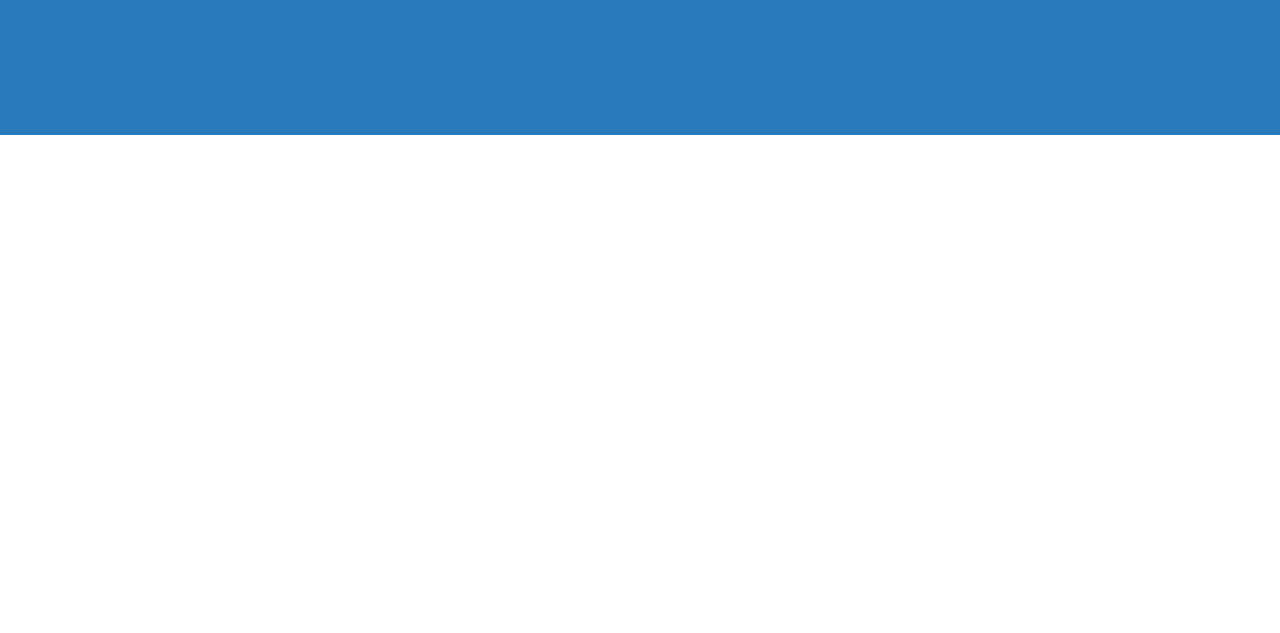
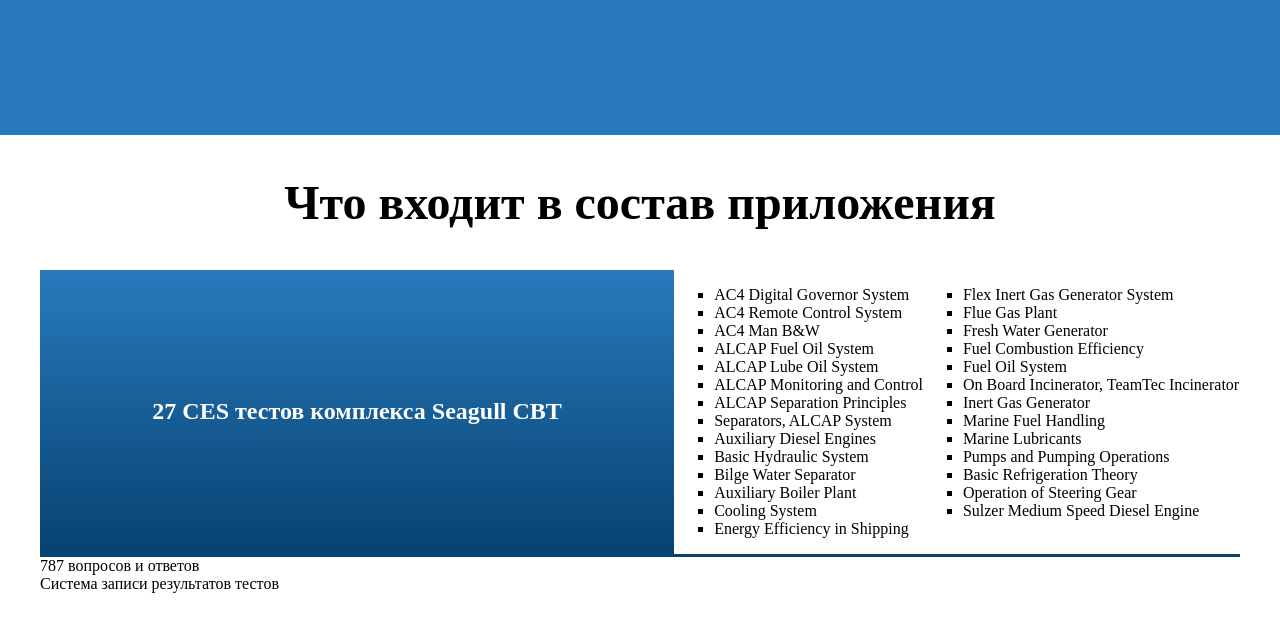
Before and after one commit to serverwind/productLanding, a plain HTML site: page index.html in a window 1280 px wide. Shown: the part 553-1186 px from the top of the page. Before the commit the page ends 800 px from the top, so only its background shows below. Drawn offline with Linux system fonts and the light colour scheme.

Commit message:
Сделана первая часть раздела: что входит в приложение

```diff
--- a/index.html
+++ b/index.html
@@ -11,11 +11,60 @@
 	<section class='appWrapper'>
 		<div class="appDesc">
 			<h1>Seagull CES CBT приложение по Marine Engineering</h1>
-			<p>Приложение для тестирования моряков, объединяющее в себе вопросы из большого количества тестов по темам, относящимся к морской инженерии.</p>
+			<p>Эксклюзивное приложение от <b>Sea-Man.Org</b> для тестирования моряков, объединяющее в себе вопросы из большого количества тестов по темам, относящимся к морской инженерии.</p>
 			<button id='downloadButton'><i class="fa fa-windows"></i> Скачать</button>
 			<button id='infoButton'><i class="fa fa-info-circle"></i> Узнать больше</button>
 		</div>
 		<div class="appDescImg"></div>
 	</section>
+	<h2 class='app-has'>Что входит в состав приложения</h2>
+	<section class='about-app'>
+		<div class="app-tests">
+			<div class='app-tests-num'>
+				<p>27 CES тестов комплекса Seagull CBT</p>
+			</div>
+			<div class='app-tests-row1'>
+				<ul class='app-tests-list'>
+					<li>AC4 Digital Governor System</li>
+					<li>AC4 Remote Control System</li>
+					<li>AC4 Man B&W</li>
+					<li>ALCAP Fuel Oil System</li>
+					<li>ALCAP Lube Oil System</li>
+					<li>ALCAP Monitoring and Control</li>
+					<li>ALCAP Separation Principles</li>
+					<li>Separators, ALCAP System</li>
+					<li>Auxiliary Diesel Engines</li>
+					<li>Basic Hydraulic System</li>
+					<li>Bilge Water Separator</li>
+					<li>Auxiliary Boiler Plant</li>
+					<li>Cooling System</li>
+					<li>Energy Efficiency in Shipping</li>
+				</ul>
+			</div>
+			<div class='app-tests-row2'>
+				<ul class='app-tests-list'>
+					<li>Flex Inert Gas Generator System</li>
+					<li>Flue Gas Plant</li>
+					<li>Fresh Water Generator</li>
+					<li>Fuel Combustion Efficiency</li>
+					<li>Fuel Oil System</li>
+					<li>On Board Incinerator, TeamTec Incinerator</li>
+					<li>Inert Gas Generator</li>
+					<li>Marine Fuel Handling</li>
+					<li>Marine Lubricants</li>
+					<li>Pumps and Pumping Operations</li>
+					<li>Basic Refrigeration Theory</li>
+					<li>Operation of Steering Gear</li>
+					<li>Sulzer Medium Speed Diesel Engine</li>
+				</ul>
+			</div>
+		</div>
+		<div class="app-answers">
+			<div>787 вопросов и ответов</div>
+		</div>
+		<div class="app-ratings">
+			<div>Система записи результатов тестов</div>
+		</div>
+	</section>
 </body>
 </html>
--- a/style.css
+++ b/style.css
@@ -43,14 +43,13 @@ body {
 }
 
 #downloadButton:hover {
-	background-color: rgba(36, 36, 36, 0.5);
+	background-color: rgba(36, 36, 36, 0.8);
 	box-shadow: -5px -9px 0px -5px white inset;
 }
 
 #infoButton {
 	border: 0;
     font-size: 1.3em;
-    /*background-color: darkslateblue;*/
     background-color: gold;
     padding: 10px;
     color: #242424;
@@ -59,10 +58,60 @@ body {
 }
 
 #infoButton:hover {
-	background-color: rgba(255, 215, 0, 0.6);
+	background-color: rgba(255, 215, 0, 0.8);
 	box-shadow: -5px -9px 0px -5px white inset;
 	color: #242424;
 }
+
+.about-app {
+	margin: 40px;
+}
+
+.app-has {
+	font-size: 3em; /* возможно не надо */
+	text-align: center
+}
+
+.app-tests {
+	display: grid;
+	grid-template-columns: 2fr auto 1fr;
+	border-bottom: 3px solid rgb(7,66,113);
+}
+
+.app-tests-num {
+	background: rgb(7,66,113);
+	background: linear-gradient(0deg, rgba(7,66,113,1) 0%, rgba(40,122,188,1) 100%);
+	color: white;
+	padding: 10px;
+	font-size: 1.5em;
+	font-weight: bold;
+	display: grid;
+    align-items: center;
+    text-align: center;
+}
+
+.app-tests-list {
+	list-style-type: square;
+}
+
+/*.app-answers {
+	height: 300px;
+	background: rgb(7,66,113);
+	background: linear-gradient(0deg, rgba(7,66,113,1) 0%, rgba(40,122,188,1) 100%);
+	display: grid;
+	align-items: center;
+	text-align: center;
+}
+
+.app-ratings {
+	height: 300px;
+	background: rgb(7,66,113);
+background: linear-gradient(0deg, rgba(7,66,113,1) 0%, rgba(40,122,188,1) 100%);
+	display: grid;
+	align-items: center;
+	text-align: center;
+}*/
+
 
 /* моб. адаптация */
 @media only screen and (max-width: 800px) {
@@ -78,7 +127,25 @@ body {
 	.appDesc h1 {
 		font-size: 2em;
 	}
+	.app-has {
+		font-size: 2em;
+		margin-top: 1.5em;
+	}
 	#downloadButton, #infoButton {
 		font-size: 1.2em;
 	}
+	.app-tests-num {
+		height: 300px;
+	}
+	.about-app {
+		margin:0;
+	}
+	.app-tests {
+		display: block;
+		border-bottom: unset;
+	}
+	.app-tests-row2 {
+		margin-top: -15px;
+	}
+
 }
```
